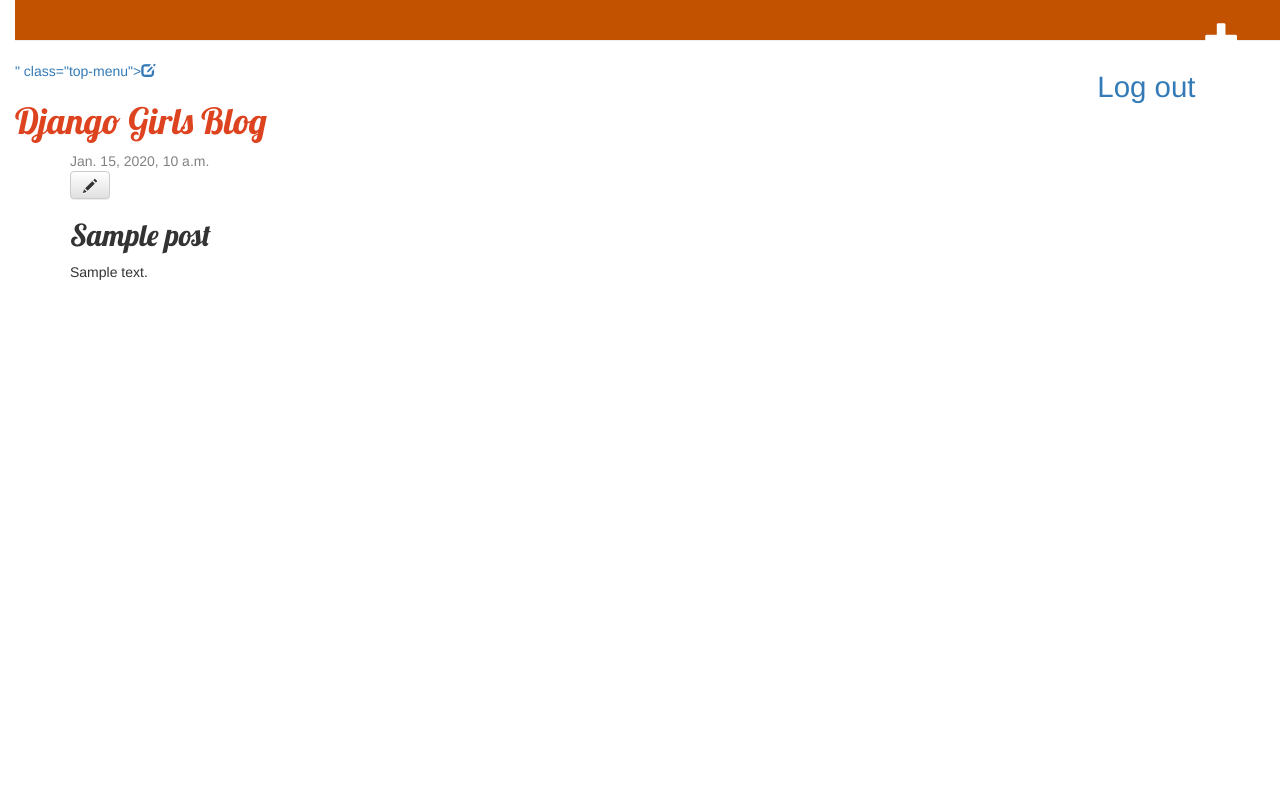
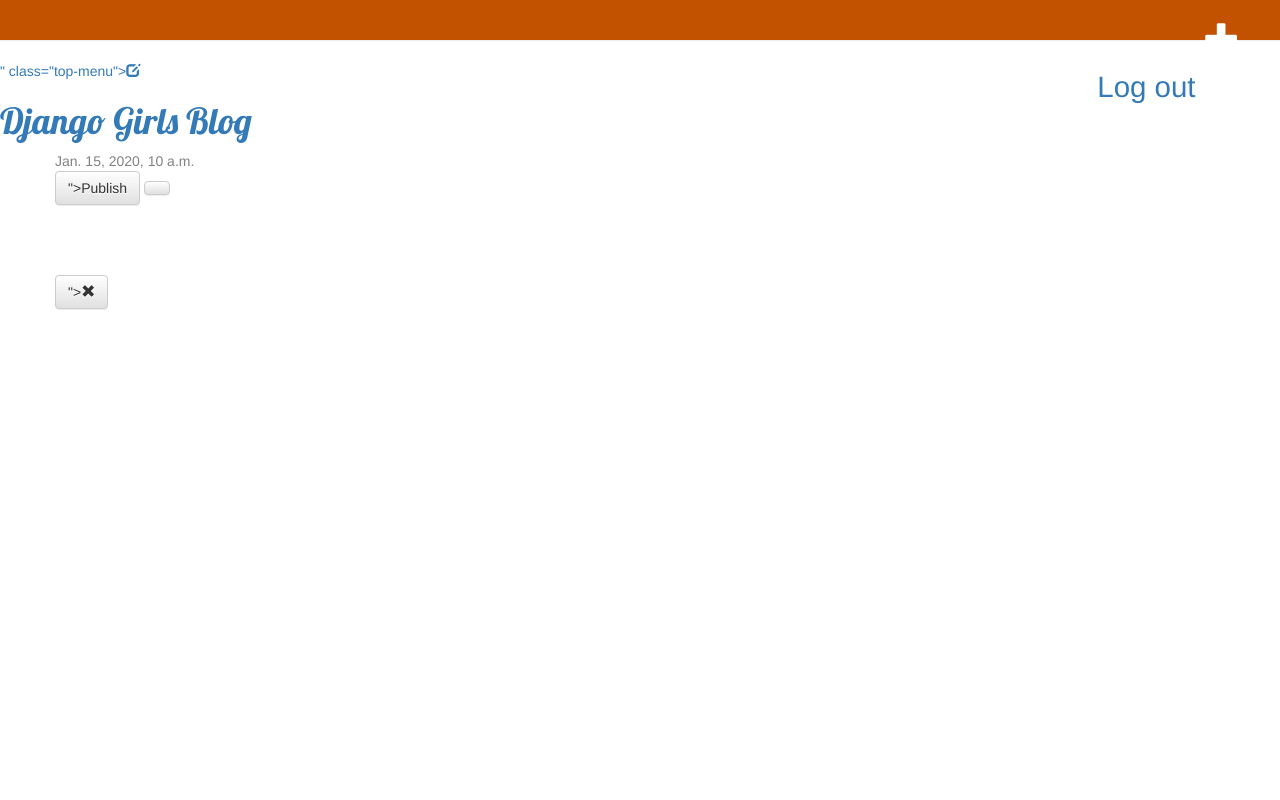
Before and after one commit to t-kaimoto/my-first-blog, a Django app: page /post/1/ in a window 1280 px wide. Run offline with Django 3.2, Linux system fonts and the light colour scheme; a user stored in the database is signed in; tables that the repository leaves empty hold one stand-in row (values such as "Sample post"); some libraries are stand-ins or nearby versions.

Commit message:
SomeComment

```diff
--- a/blog/static/css/blog.css
+++ b/blog/static/css/blog.css
@@ -1,17 +1,10 @@
-h1 a,h2 a {
-    color: #de431f;
-    font-family:'Lobster'
-}
-body {
-    padding-left: 15px;
-}
-.page-header{
-    background-color:#C25100;
-    margin-top:0;
-    padding:20px 20px 20px 40px;
+.page-header {
+    background-color: #C25100;
+    margin-top: 0;
+    padding: 20px 20px 20px 40px;
 }
 
-.page-header h1,.page-header h1 a, .page-header h1 a:visited, .page-header h1 a:active {
+.page-header h1, .page-header h1 a, .page-header h1 a:visited, .page-header h1 a:active {
     color: #ffffff;
     font-size: 36pt;
     text-decoration: none;
--- a/blog/templates/blog/post_detail.html
+++ b/blog/templates/blog/post_detail.html
@@ -2,15 +2,14 @@
 
 {% block content %}
     <div class="post">
-        {% if post.published_date %}
+        <div data-gb-custom-block data-tag="if"></div>
+
             <div class="date">
                 {{ post.published_date }}
             </div>
-        {% endif %}
-        {% if user.is_authenticated %}
-            <a class="btn btn-default" href="{% url 'post_edit' pk=post.pk %}"><span class="glyphicon glyphicon-pencil"></span></a>
-        {% endif %}
-        <h2>{{ post.title }}</h2>
-        <p>{{ post.text|linebreaksbr }}</p>
+        <div data-gb-custom-block data-tag="else"></div>
+        <a class="btn btn-default" href="<div data-gb-custom-block data-tag="url" data-0='post_publish'>">Publish</a>
+        <a class="btn btn-default" href="<div data-gb-custom-block data-tag="url" data-0='post_remove'></div>"><span class="glyphicon glyphicon-remove"></span></a>
+
     </div>
 {% endblock %}
--- a/blog/urls.py
+++ b/blog/urls.py
@@ -7,4 +7,7 @@
     path('post/<int:pk>/edit/', views.post_edit, name='post_edit'),
     path('post/new/',views.post_new, name='post_new'),
     path('drafts/' ,views.post_list, name='post_draft_list'),
+    path('post/<pk>/publish/',views.post_publish, name='post_publish'),
+    path('post/<pk>/remove/', views.post_remove, name='post_remove'),
+
 ]
--- a/blog/views.py
+++ b/blog/views.py
@@ -1,16 +1,14 @@
 from django.contrib.auth.decorators import login_required
-from django.shortcuts import render
+from django.shortcuts import render,redirect
 from django.utils import timezone
 from .models import Post
 from django.shortcuts import render,get_object_or_404
 from .forms import PostForm
 
-@login_required
 def post_list(request):
     posts = Post.objects.filter(published_date__lte=timezone.now()).order_by('published_date')
     return render(request,'blog/post_list.html',{'posts':posts})
 
-@login_required
 def post_detail(request,pk):
     post = get_object_or_404(Post,pk=pk)
     return render(request,'blog/post_detail.html',{'post':post})
@@ -46,4 +44,17 @@
 def post_draft_list(request):
     posts = Post.objects.filter(published_date__isnull=True).order_by('created_date')
     return render(request, 'blog/post_draft_list.html', {'posts': posts})
+
+@login_required
+def post_publish(request,pk):
+    post = get_object_or_404(Post,pk=pk)
+    post.publish()
+    return redirect('post_detail',pk=pk)
+
+@login_required
+def post_remove(request, pk):
+    post = get_object_or_404(Post,pk=pk)
+    post.delete()
+    return redirect('post_list')
+
 # Create your views here.
--- a/django_app/settings.py
+++ b/django_app/settings.py
@@ -24,7 +24,7 @@
 SECRET_KEY = '3ou0r3akx!y%v%9^%&es+pj#9y1@_au2wf0041#$tvm(_r6!*r'
 
 # SECURITY WARNING: don't run with debug turned on in production!
-DEBUG = False
+DEBUG = True
 
 ALLOWED_HOSTS = ['127.0.0.1','.herokuapp.com']
 LOGIN_REDIRECT_URL = '/'
@@ -69,7 +69,7 @@
     },
 ]
 
-WSGI_APPLICATION = 'django_app.wsgi.application'
+#WSGI_APPLICATION = 'django_app.wsgi.application'
 
 
 # Database
```
